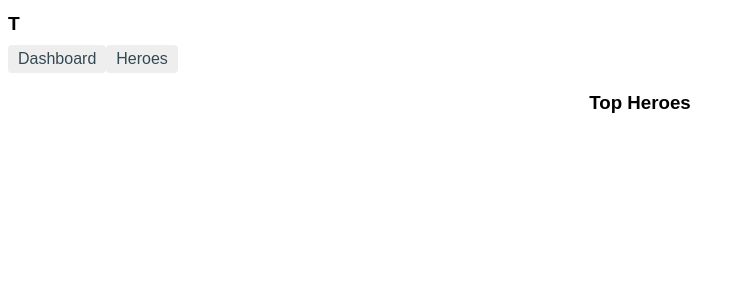
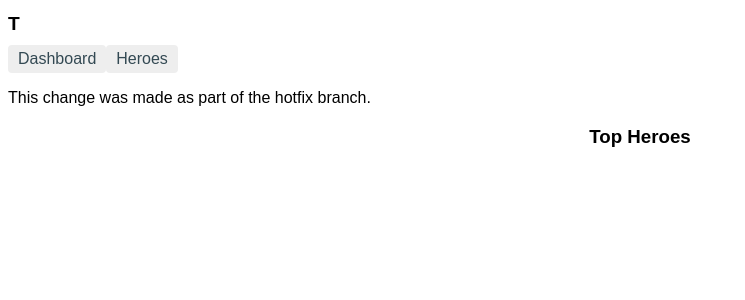
Before and after one commit to jakubbachniak/angular-tour, an Angular app: page /dashboard in a window 1280 px wide. Shown: the top 300 px of the page, without its empty margins (0-745 px from the left). Built offline with nearby package versions, Linux system fonts and the light colour scheme.

Commit message:
Added a paragraph as part of the hotfix

```diff
--- a/src/app/app.component.html
+++ b/src/app/app.component.html
@@ -3,6 +3,6 @@
     <a routerLink="/dashboard">Dashboard</a>
     <a routerLink="/heroes">Heroes</a>
 </nav>
-
+<p>This change was made as part of the hotfix branch.</p>
 <router-outlet></router-outlet>
 <app-messages></app-messages>
```
